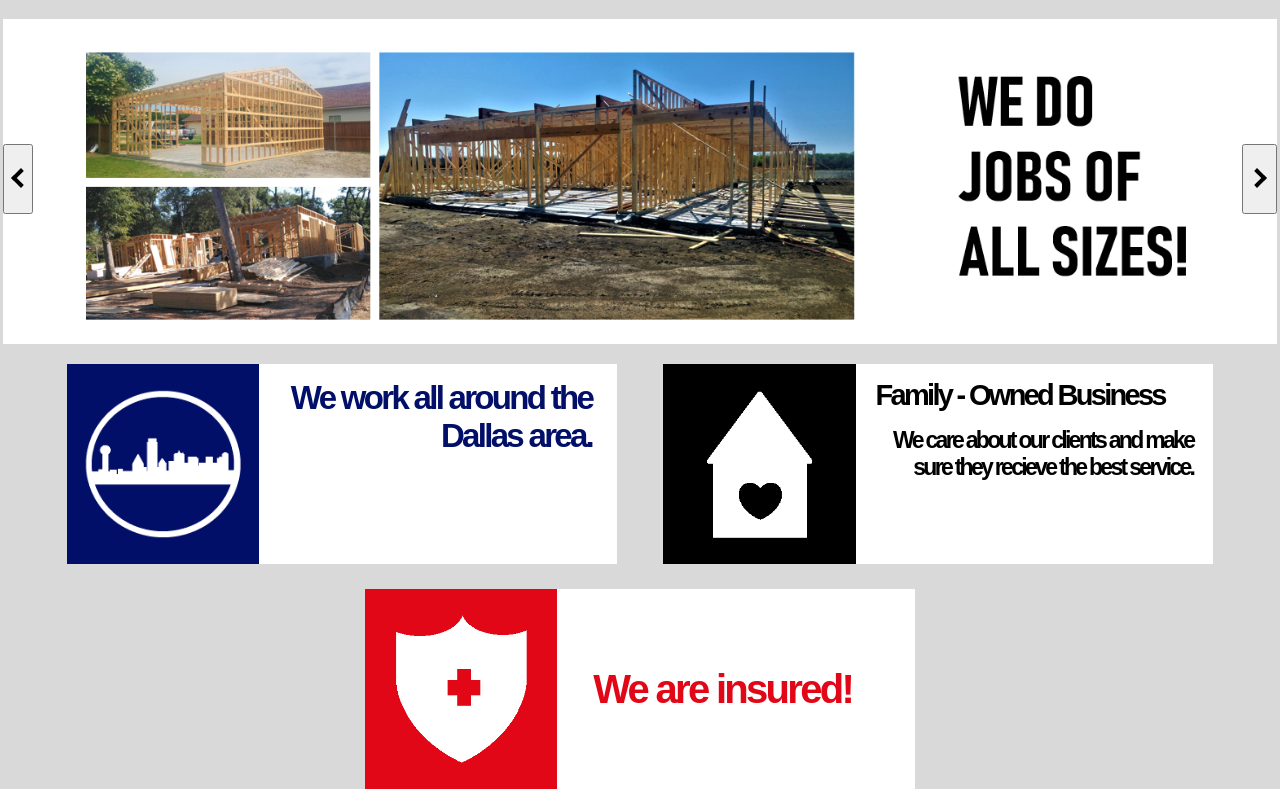
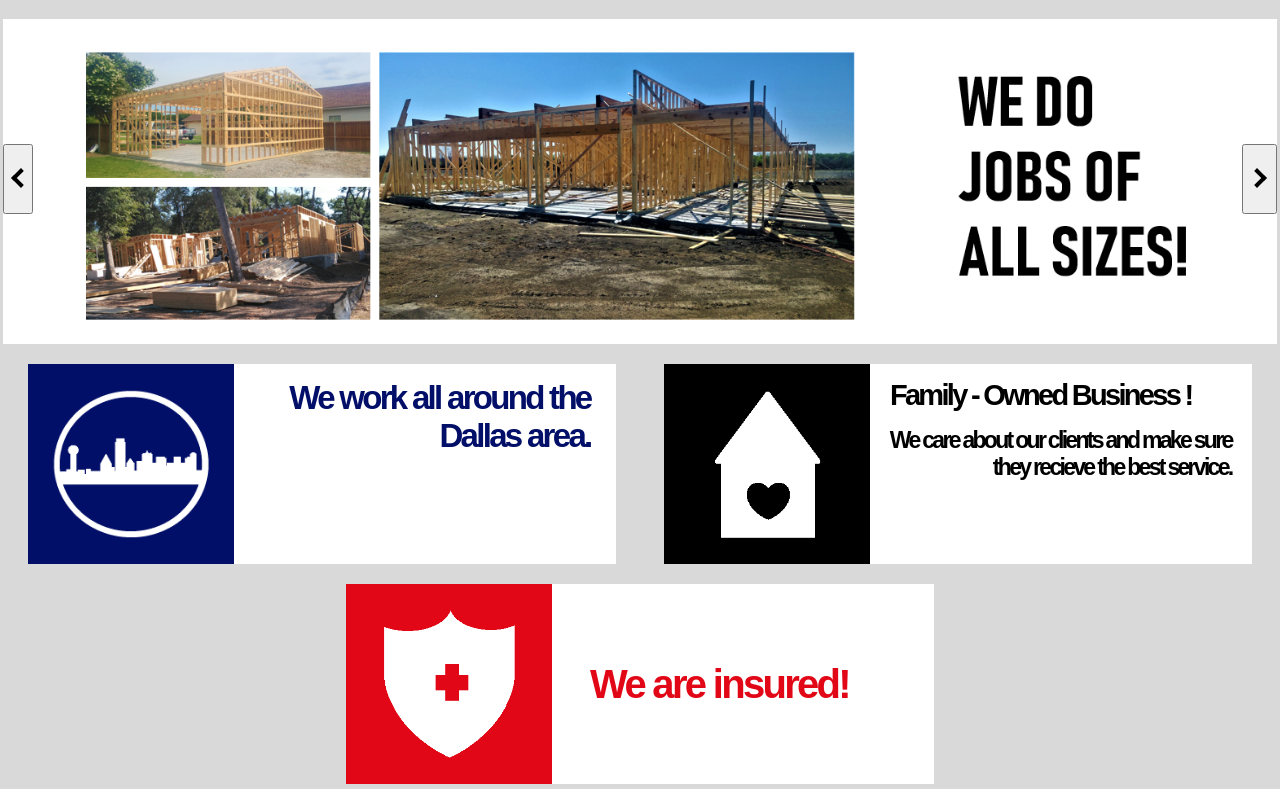
Before and after one commit to A-TeamVenturaConstruction/A-TeamVenturaConstruction.github.io, a plain HTML site: page index.html in a window 1280 px wide. Shown: the part 117-906 px from the top of the page. Drawn offline with Linux system fonts and the light colour scheme.

Commit message:
readjusting #infoblockcontainer and .midblock
centering

```diff
--- a/CSS-Style/homeStyle.css
+++ b/CSS-Style/homeStyle.css
@@ -236,17 +236,18 @@ header a:hover:before
 }
 #infoBlocksContainer
 {
-    width: 90%;
+    width: 96%;
     height: 200px;
     display: block;
     margin-top: 20px;
-    margin-right: auto;
-    margin-left:auto;
+    margin-right: 2%;
+    margin-left:2%;
 }
 .midBlock
 {
     width: 48%;
     height: 100%;
+    display: block;
     position:relative;
     margin-left: auto;
     margin-right: auto;
@@ -354,9 +355,7 @@ header a:hover:before
 }
 #insuredContainer
 {
-    margin-top:25px;
     background-color:#e20717;
-    margin-bottom:25px;
 }
 #insuranceDesContainer
 {
--- a/index.html
+++ b/index.html
@@ -63,7 +63,7 @@
             <div id = "familyDesContainer" class = "desContainer" >
                 <div id = "familyText">
                     <div id = "famText1">
-                        Family - Owned Business
+                        Family - Owned Business !
                     </div>
                     <div id = "famText2">
                         We care about our clients and make sure they recieve the best service.
```
